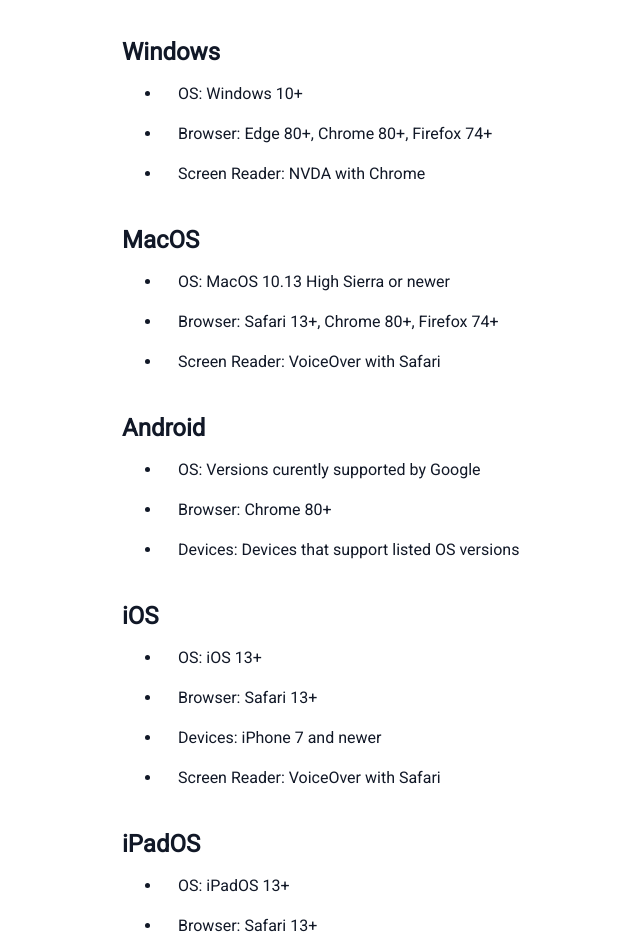
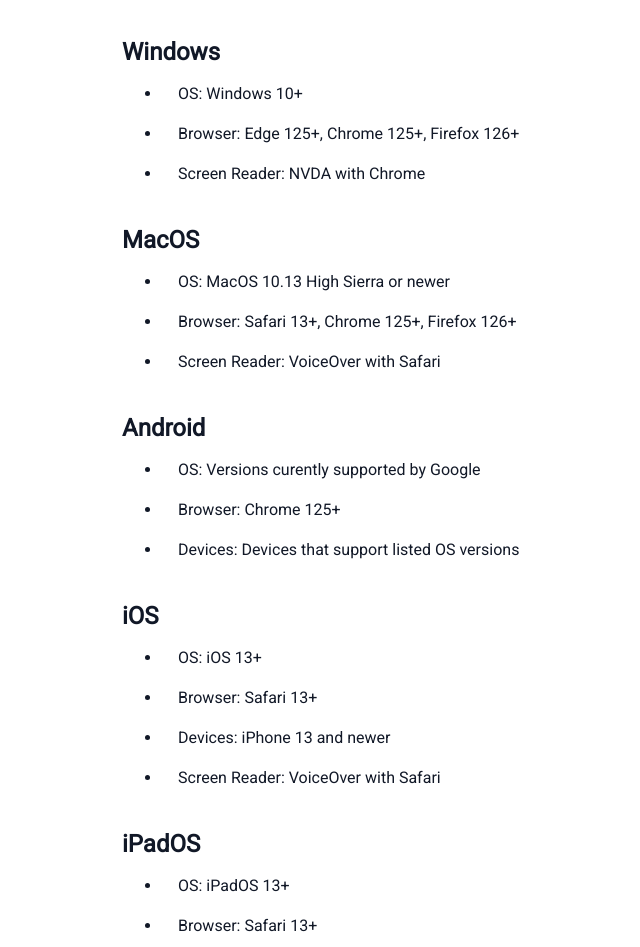
Before and after one commit to eReader-backup/ereader-landing-pages, a plain HTML site: page Inlingua/index.html in a window 1280 px wide. Shown: the part 2680-3627 px from the top of the page, without its empty margins (6-646 px from the left). Drawn offline with nearby package versions, Linux system fonts and the light colour scheme.

Commit message:
device versions update

```diff
--- a/Inlingua/index.html
+++ b/Inlingua/index.html
@@ -273,7 +273,7 @@
             <div class="description">
               <ul>
                 <li>OS: Windows 10+</li>
-                <li>Browser: Edge 80+, Chrome 80+, Firefox 74+</li>
+                <li>Browser: Edge 125+, Chrome 125+, Firefox 126+</li>
                 <li>Screen Reader: NVDA with Chrome</li>
               </ul>
             </div>
@@ -283,7 +283,7 @@
             <div class="description">
               <ul>
                 <li>OS: MacOS 10.13 High Sierra or newer</li>
-                <li>Browser: Safari 13+, Chrome 80+, Firefox 74+</li>
+                <li>Browser: Safari 13+, Chrome 125+, Firefox 126+</li>
                 <li>Screen Reader: VoiceOver with Safari</li>
               </ul>
             </div>
@@ -293,7 +293,7 @@
             <div class="description">
               <ul>
                 <li>OS: Versions curently supported by Google</li>
-                <li>Browser: Chrome 80+</li>
+                <li>Browser: Chrome 125+</li>
                 <li>Devices: Devices that support listed OS versions</li>
               </ul>
             </div>
@@ -304,7 +304,7 @@
               <ul>
                 <li>OS: iOS 13+</li>
                 <li>Browser: Safari 13+</li>
-                <li>Devices: iPhone 7 and newer</li>
+                <li>Devices: iPhone 13 and newer</li>
                 <li>Screen Reader: VoiceOver with Safari</li>
               </ul>
             </div>
```
